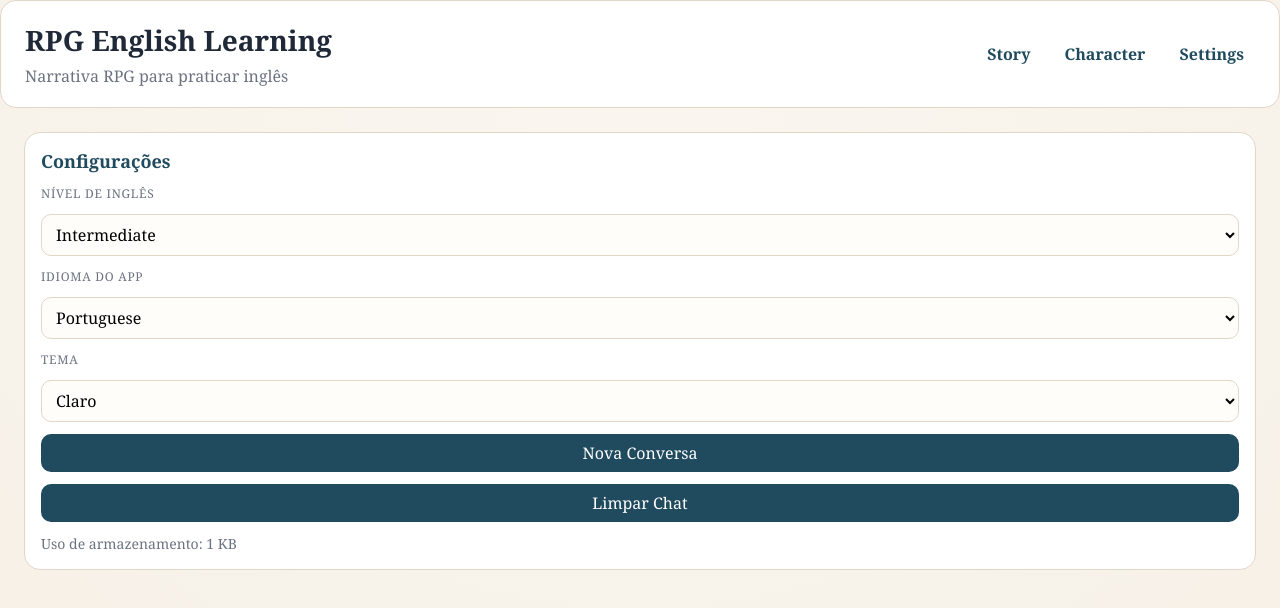
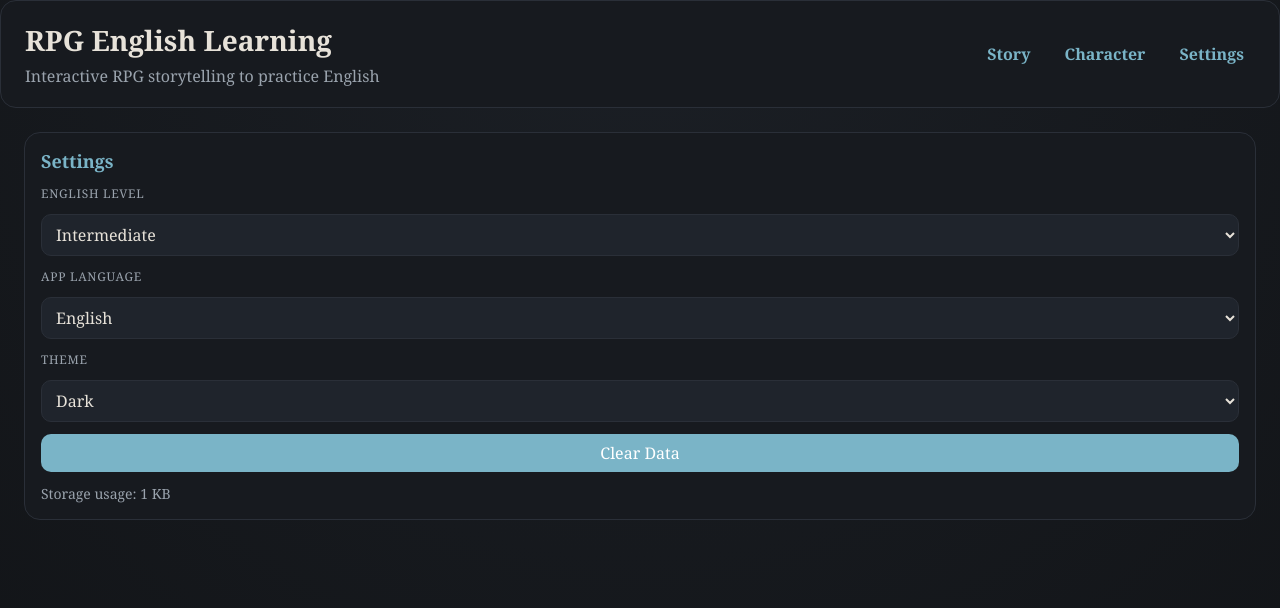
Before and after one commit to erisonsuzuki/rpg-english-learning, a Next.js app: page /settings in a window 1280 px wide. Shown: the top 608 px of the page. Built offline with nearby package versions, Linux system fonts and the light colour scheme.

Commit message:
improve interface

```diff
--- a/app/globals.css
+++ b/app/globals.css
@@ -184,7 +184,7 @@ body {
   flex: 1;
   border: 1px dashed var(--border);
   border-radius: 12px;
-  padding: 12px;
+  padding: 16px 18px;
   color: var(--muted);
   overflow-y: auto;
 }
@@ -233,17 +233,55 @@ body {
 }
 
 .chat-message + .chat-message {
-  margin-top: 16px;
+  margin-top: 22px;
 }
 
-.chat-message strong {
+.chat-message--user {
+  align-items: flex-end;
+}
+
+.chat-message--user .chat-role {
+  color: var(--muted);
+}
+
+.chat-role {
   text-transform: capitalize;
   color: var(--accent);
+  font-weight: 600;
+  letter-spacing: 0.02em;
+}
+
+.chat-bubble {
+  background: #f9f4ec;
+  border: 1px solid var(--border);
+  border-radius: 14px;
+  padding: 14px 16px;
+  max-width: 86%;
+  box-shadow: 0 12px 24px rgba(15, 23, 32, 0.08);
+}
+
+.chat-message--user .chat-bubble {
+  background: #2b6b80;
+  border-color: transparent;
+  color: #fff;
+  box-shadow: 0 6px 18px rgba(15, 20, 25, 0.15);
+}
+
+.chat-message--user .chat-bubble * {
+  color: inherit;
+}
+
+.chat-message--assistant .chat-bubble {
+  background: #f6efe3;
+}
+
+.chat-message--assistant {
+  margin-left: 6px;
 }
 
 .chat-message p {
   margin: 0;
-  color: var(--text);
+  color: inherit;
 }
 
 .chat-message ul,
@@ -266,9 +304,41 @@ body {
   overflow-x: auto;
 }
 
+:root[data-theme="dark"] .chat-bubble {
+  background: #1f242c;
+  box-shadow: 0 12px 24px rgba(8, 12, 18, 0.35);
+}
+
+:root[data-theme="dark"] .chat-message--assistant .chat-bubble {
+  background: #232831;
+}
+
+:root[data-theme="dark"] .chat-message--user .chat-bubble {
+  background: #2f6f84;
+}
+
+:root[data-theme="dark"] .chat-message code,
+:root[data-theme="dark"] .chat-message pre {
+  background: #20252e;
+}
+
 .chat-input {
   min-height: 120px;
   resize: vertical;
+}
+
+.chat-clear {
+  background: transparent;
+  color: var(--accent);
+  border: 1px solid var(--border);
+}
+
+.chat-clear:hover {
+  border-color: var(--accent);
+}
+
+:root[data-theme="dark"] .chat-clear {
+  background: #1f242c;
 }
 
 @media (max-width: 1024px) {
--- a/components/app-state.tsx
+++ b/components/app-state.tsx
@@ -52,6 +52,10 @@ function updateStore(next: AppState) {
   listeners.forEach((listener) => listener());
 }
 
+function updateStoreWith(updater: (prev: AppState) => AppState) {
+  updateStore(updater(storeState));
+}
+
 export function AppStateProvider({ children }: { children: React.ReactNode }) {
   const state = useSyncExternalStore(subscribe, getSnapshot, getServerSnapshot);
 
@@ -61,46 +65,41 @@ export function AppStateProvider({ children }: { children: React.ReactNode }) {
     }
   }, [state.theme]);
 
-  const updateState = useCallback(
-    (next: Partial<AppState>) => {
-      updateStore({ ...state, ...next });
-    },
-    [state]
-  );
+  const updateState = useCallback((next: Partial<AppState>) => {
+    updateStoreWith((prev) => ({ ...prev, ...next }));
+  }, []);
 
   const updateCharacter = useCallback(
     (next: Partial<AppState["character"]>) => {
-      updateStore({
-        ...state,
-        character: { ...state.character, ...next },
-      });
+      updateStoreWith((prev) => ({
+        ...prev,
+        character: { ...prev.character, ...next },
+      }));
     },
-    [state]
+    []
   );
 
   const addMessage = useCallback(
     (message: AppState["messages"][number]) => {
-      updateStore({
-        ...state,
-        messages: [...state.messages, message],
-      });
+      updateStoreWith((prev) => ({
+        ...prev,
+        messages: [...prev.messages, message],
+      }));
     },
-    [state]
+    []
   );
 
   const clearMessages = useCallback(() => {
-    updateStore({
-      ...state,
+    updateStoreWith((prev) => ({
+      ...prev,
       messages: [],
-    });
-  }, [state]);
+    }));
+  }, []);
 
   const resetConversation = useCallback(() => {
-    updateStore({
-      ...state,
-      messages: [],
-    });
-  }, [state]);
+    clearState();
+    updateStore(defaultState);
+  }, []);
 
   const value = useMemo(
     () => ({
--- a/components/language-label.tsx
+++ b/components/language-label.tsx
@@ -15,11 +15,16 @@ const COPY = {
     chatPurpose:
       "Um RPG interativo para praticar inglês com correções em português.",
     levelLabel: "Nível de Inglês",
+    levelBeginner: "Iniciante",
+    levelIntermediate: "Intermediário",
+    levelAdvanced: "Avançado",
     themeLabel: "Tema",
     themeLight: "Claro",
     themeDark: "Escuro",
     languageLabel: "Idioma do App",
-    newConversation: "Nova Conversa",
+    languageOptionEnglish: "Inglês",
+    languageOptionPortuguese: "Português",
+    clearData: "Limpar Dados",
     clearChat: "Limpar Chat",
     actionLabel: "Sua Ação (Inglês)",
     chatEmpty: "As mensagens aparecem aqui quando o chat estiver ativo.",
@@ -71,11 +76,16 @@ const COPY = {
     chatPurpose:
       "An interactive RPG that builds your English through story and coaching.",
     levelLabel: "English Level",
+    levelBeginner: "Beginner",
+    levelIntermediate: "Intermediate",
+    levelAdvanced: "Advanced",
     themeLabel: "Theme",
     themeLight: "Light",
     themeDark: "Dark",
     languageLabel: "App Language",
-    newConversation: "New Conversation",
+    languageOptionEnglish: "English",
+    languageOptionPortuguese: "Portuguese",
+    clearData: "Clear Data",
     clearChat: "Clear Chat",
     actionLabel: "Your Action (English)",
     chatEmpty: "Messages will appear here once the chat is active.",
--- a/components/settings-panel.tsx
+++ b/components/settings-panel.tsx
@@ -11,7 +11,7 @@ const LANGUAGES = ["Portuguese", "English"] as const;
 const THEMES = ["light", "dark"] as const;
 
 export function SettingsPanel() {
-  const { state, updateState, resetConversation, clearMessages } = useAppState();
+  const { state, updateState, resetConversation } = useAppState();
   const labels = useLabels();
   const storageSize = useMemo(() => getStateSize(state), [state]);
   const storageSizeLabel = useMemo(() => {
@@ -33,7 +33,11 @@ export function SettingsPanel() {
       >
         {LEVELS.map((level) => (
           <option key={level} value={level}>
-            {level}
+            {level === "Beginner"
+              ? labels.levelBeginner
+              : level === "Intermediate"
+                ? labels.levelIntermediate
+                : labels.levelAdvanced}
           </option>
         ))}
       </select>
@@ -45,7 +49,9 @@ export function SettingsPanel() {
       >
         {LANGUAGES.map((lang) => (
           <option key={lang} value={lang}>
-            {lang}
+            {lang === "English"
+              ? labels.languageOptionEnglish
+              : labels.languageOptionPortuguese}
           </option>
         ))}
       </select>
@@ -64,10 +70,7 @@ export function SettingsPanel() {
         ))}
       </select>
       <button type="button" onClick={resetConversation}>
-        {labels.newConversation}
-      </button>
-      <button type="button" onClick={clearMessages}>
-        {labels.clearChat}
+        {labels.clearData}
       </button>
       <p className="helper-text">
         {labels.storageUsageLabel}: {storageSizeLabel}
--- a/lib/defaults.ts
+++ b/lib/defaults.ts
@@ -8,8 +8,8 @@ export const defaultState: AppState = {
     stats: "",
   },
   level: "Intermediate",
-  uiLanguage: "Portuguese",
-  theme: "light",
+  uiLanguage: "English",
+  theme: "dark",
   hasOnboarded: false,
   messages: [],
 };
```
Also changed, not shown: components/chat-panel.tsx (+14 -6 lines), 3 other files (tests, documents, lock files or other folders).
